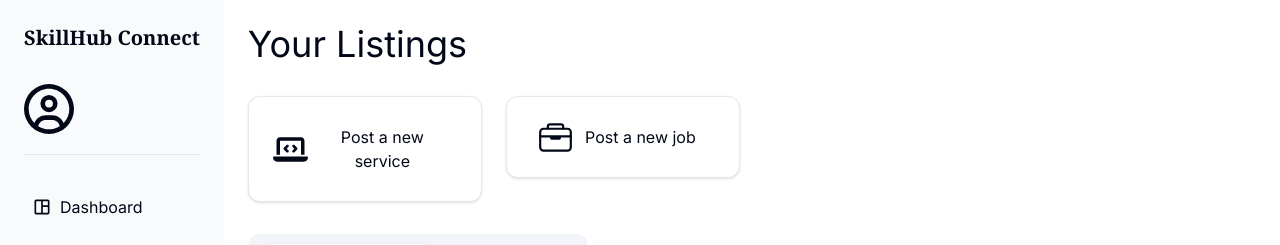
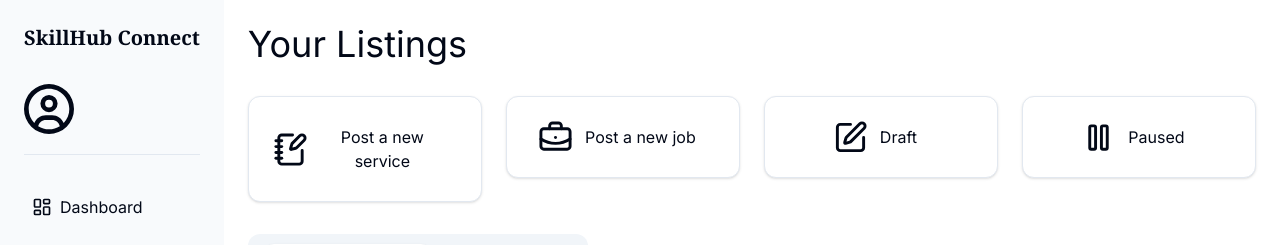
Before and after one commit to shahbaz4783/SkillHub-Connect, a Next.js app: page /dashboard/listings in a window 1280 px wide. Shown: the top 245 px of the page. Built offline with nearby package versions, Linux system fonts and the light colour scheme; no server answers.

Commit message:
update icons

```diff
--- a/src/constants/nav_items.ts
+++ b/src/constants/nav_items.ts
@@ -1,7 +1,10 @@
-import { FaList } from 'react-icons/fa';
-import { HiOutlineHome } from 'react-icons/hi2';
-import { IoBriefcaseOutline, IoSettingsOutline } from 'react-icons/io5';
-import { MdOutlineSpaceDashboard } from 'react-icons/md';
+import {
+	BriefcaseBusiness,
+	CirclePlus,
+	Home,
+	LayoutDashboard,
+	Settings,
+} from 'lucide-react';
 
 interface NavInterface {
 	title: string;
@@ -62,57 +65,58 @@ export const ADMIN_NAV_ITEMS: NavInterface[] = [
 		title: 'Dashboard',
 		path: '/dashboard',
 		submenu: false,
-		icon: MdOutlineSpaceDashboard,
+		icon: LayoutDashboard,
 	},
 	{
 		title: 'Work',
 		path: '/dashboard/work',
 		submenu: false,
-		icon: IoBriefcaseOutline,
+		icon: BriefcaseBusiness,
 	},
 	{
 		title: 'Listings',
 		path: '/dashboard/listings',
 		submenu: false,
-		icon: FaList,
+		icon: CirclePlus,
 	},
 	{
 		title: 'Settings',
 		path: '/dashboard/settings',
 		submenu: false,
-		icon: IoSettingsOutline,
+		icon: Settings,
 	},
 ];
 
 export const BOTTOM_NAV_ITEMS: NavInterface[] = [
 	{
-		title: 'Dashboard',
+		title: 'Home',
 		path: '/',
 		submenu: false,
-		icon: HiOutlineHome,
+		icon: Home,
+	},
+	{
+		title: 'Work',
+		path: '/dashboard/work',
+		submenu: false,
+		icon: BriefcaseBusiness,
+	},
+	{
+		title: 'Listings',
+		path: '/dashboard/listings',
+		submenu: false,
+		icon: CirclePlus,
 	},
 	{
 		title: 'Dashboard',
 		path: '/dashboard',
 		submenu: false,
-		icon: MdOutlineSpaceDashboard,
+		icon: LayoutDashboard,
 	},
-	{
-		title: 'Work',
-		path: '/dashboard/work',
-		submenu: false,
-		icon: IoBriefcaseOutline,
-	},
-	{
-		title: 'Listings',
-		path: '/dashboard/listings',
-		submenu: false,
-		icon: FaList,
-	},
+
 	{
 		title: 'Settings',
 		path: '/dashboard/settings',
 		submenu: false,
-		icon: IoSettingsOutline,
+		icon: Settings,
 	},
 ];
--- a/src/constants/quick-action.routes.ts
+++ b/src/constants/quick-action.routes.ts
@@ -1,10 +1,13 @@
-import { FaLaptopCode, FaUserGear } from 'react-icons/fa6';
 import {
-	IoBriefcaseOutline,
-	IoFingerPrint,
-	IoNotificationsOutline,
-} from 'react-icons/io5';
-import { MdOutlinePayment } from 'react-icons/md';
+	Bell,
+	BriefcaseBusiness,
+	CreditCard,
+	Fingerprint,
+	NotebookPen,
+	Pause,
+	SquarePen,
+	UserCog,
+} from 'lucide-react';
 
 interface QuickActionProps {
 	title: string;
@@ -16,22 +19,22 @@ export const SETTINGS_ROUTES: QuickActionProps[] = [
 	{
 		title: 'Profile Settings',
 		path: '/dashboard/settings/profile-settings',
-		icon: FaUserGear,
+		icon: UserCog,
 	},
 	{
 		title: 'Password & Security',
 		path: '/dashboard/settings/password-and-security',
-		icon: IoFingerPrint,
+		icon: Fingerprint,
 	},
 	{
 		title: 'Billing & Payments',
 		path: '/dashboard/settings/payment-methods',
-		icon: MdOutlinePayment,
+		icon: CreditCard,
 	},
 	{
 		title: 'Notification settings',
 		path: '/dashboard/settings/notification-settings',
-		icon: IoNotificationsOutline,
+		icon: Bell,
 	},
 ];
 
@@ -39,11 +42,21 @@ export const LISTING_ROUTES: QuickActionProps[] = [
 	{
 		title: 'Post a new service',
 		path: '/dashboard/listings/post-service',
-		icon: FaLaptopCode,
+		icon: NotebookPen,
 	},
 	{
 		title: 'Post a new job',
 		path: '/dashboard/listings/post-job',
-		icon: IoBriefcaseOutline,
+		icon: BriefcaseBusiness,
+	},
+	{
+		title: 'Draft',
+		path: '/dashboard/listings/drafts',
+		icon: SquarePen,
+	},
+	{
+		title: 'Paused',
+		path: '/dashboard/listings/paused',
+		icon: Pause,
 	},
 ];
```
